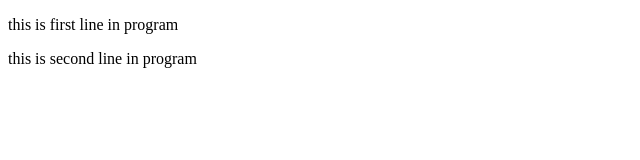
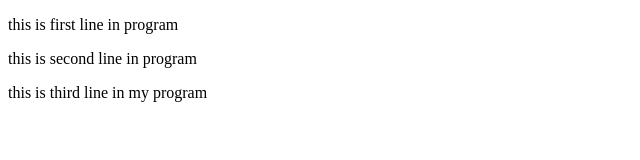
Before and after one commit to dileepshetty5/mynewrepo, a plain HTML site: page index.html in a window 1280 px wide. Shown: the whole page, without its empty margins (0-640 px from the left). Drawn offline with Linux system fonts and the light colour scheme.

Commit message:
this is my third commit

```diff
--- a/index.html
+++ b/index.html
@@ -3,5 +3,6 @@
 <body>
 	<p>this is first line in program</p>
 	<p>this is second line in program</p>
+	<p>this is third line in my program</p>
 </body>
 </html>
```
